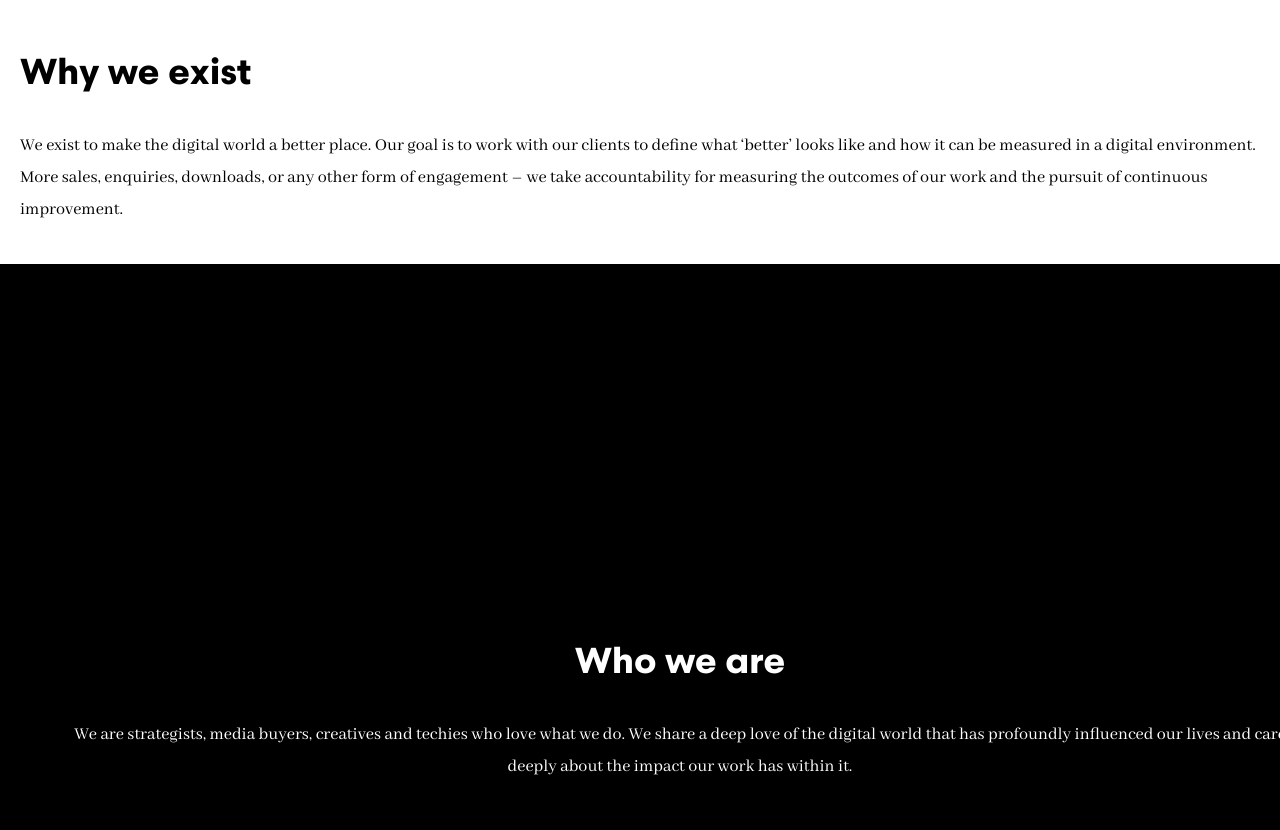
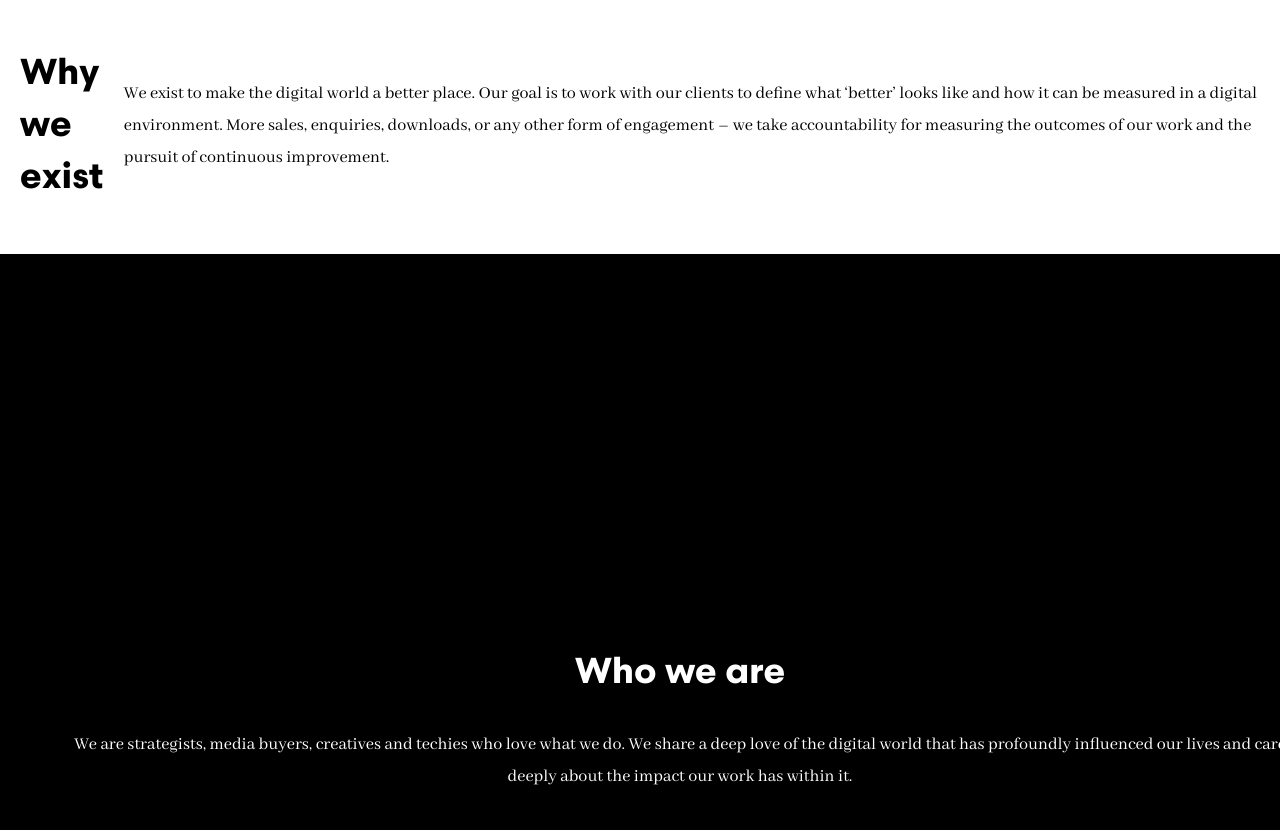
Before and after one commit to adampearson96/nextandco, a Gatsby site: page /about in a window 1280 px wide. Shown: the part 802-1632 px from the top of the page. Built offline with nearby package versions, Linux system fonts and the light colour scheme; Gatsby itself is replaced by a stand-in of ours.

Commit message:
Missed a few inner-container changes

```diff
--- a/src/scss/about.scss
+++ b/src/scss/about.scss
@@ -9,7 +9,7 @@
     @include devices(computer) {
       // padding: $spacing-large;
     }
-    .outer-container {
+    .inner-container {
       display: flex;
       flex-flow: column nowrap;
       @include devices(computer) {
@@ -51,7 +51,7 @@
     @include devices(computer) {
       padding: $spacing-large;
     }
-    .outer-container {
+    .inner-container {
       display: flex;
       flex-flow: column nowrap;
       justify-content: center;
@@ -147,7 +147,7 @@
     @include devices(computer) {
       padding: $spacing-extra-large;
     }
-    .outer-container {
+    .inner-container {
       display: flex;
       flex-flow: column nowrap;
       width: 100%;
```
